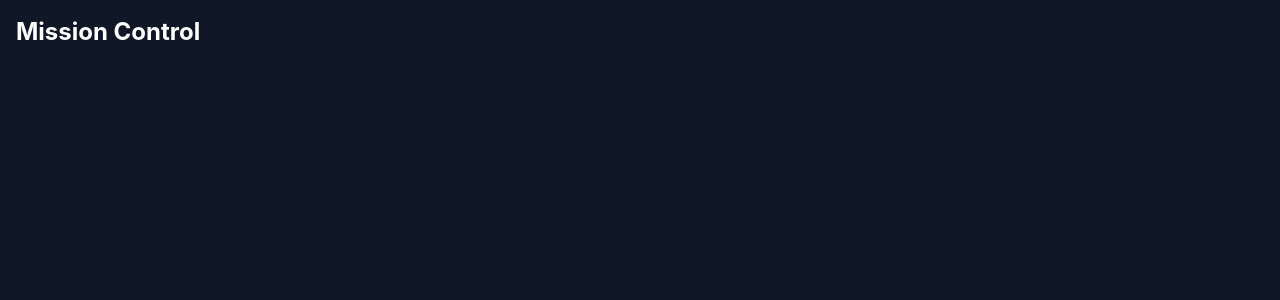
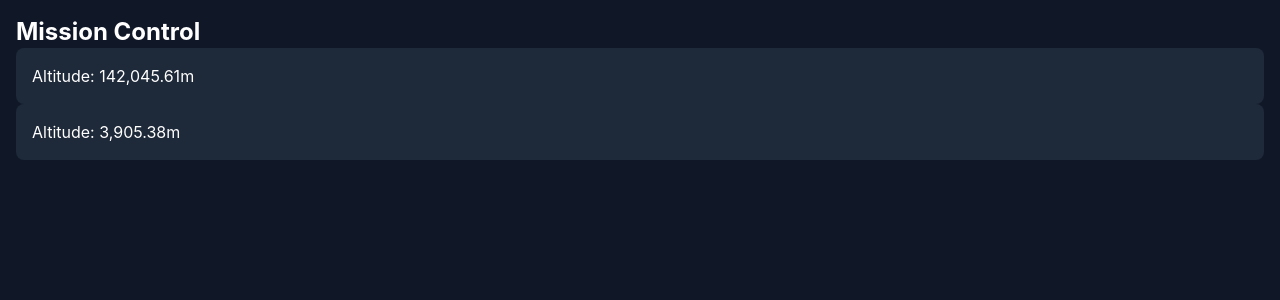
Before and after one commit to clxrie/rocket-simulator, a React (Vite) app: page / in a window 1280 px wide. Shown: the top 300 px of the page. Built offline with nearby package versions, Linux system fonts and the light colour scheme.

Commit message:
Added Velcoity and Altitude Gauge

```diff
--- a/src/App.tsx
+++ b/src/App.tsx
@@ -1,7 +1,13 @@
+import { flightData } from "./data/fakeFlight"
+import AltitudeGauge from "./components/gauges/AltitudeGauge"
+import VelocityGauge from "./components/gauges/VelocityGauge"
+
 export default function App() {
   return (
     <div className="min-h-screen bg-gray-900 text-white p-4">
       <h1 className="text-2xl font-bold">Mission Control</h1>
+      <AltitudeGauge H={flightData[300].H} />
+      <VelocityGauge V={flightData[300].V} />
     </div>
   )
 }
--- a/src/components/gauges/AltitudeGauge.tsx
+++ b/src/components/gauges/AltitudeGauge.tsx
@@ -0,0 +1,10 @@
+function AltitudeGauge({H} : {H:number}){
+    return(
+        <div className="bg-gray-800 rounded-lg p-4">
+            <label>Altitude: {H.toLocaleString()}m</label>
+        </div>
+
+    );
+
+}
+export default AltitudeGauge
--- a/src/components/gauges/VelocityGauge.tsx
+++ b/src/components/gauges/VelocityGauge.tsx
@@ -0,0 +1,9 @@
+function VelocityGauge({V} : {V: number}){
+
+    return(
+        <div className="bg-gray-800 rounded-lg p-4">
+            <label>Altitude: {V.toLocaleString()}m</label>
+        </div>
+    );
+}
+export default VelocityGauge
```
Also changed, not shown: src/hooks/useRocketData.ts (line endings or trailing spaces).
